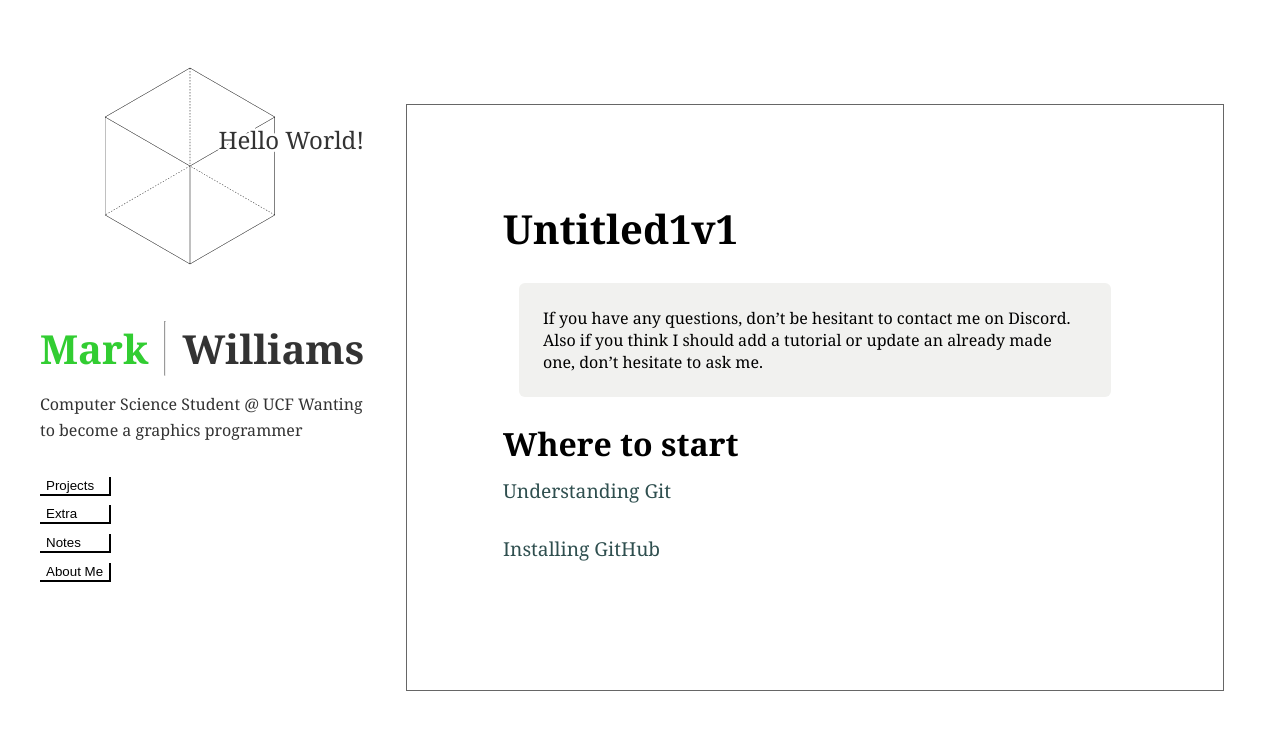
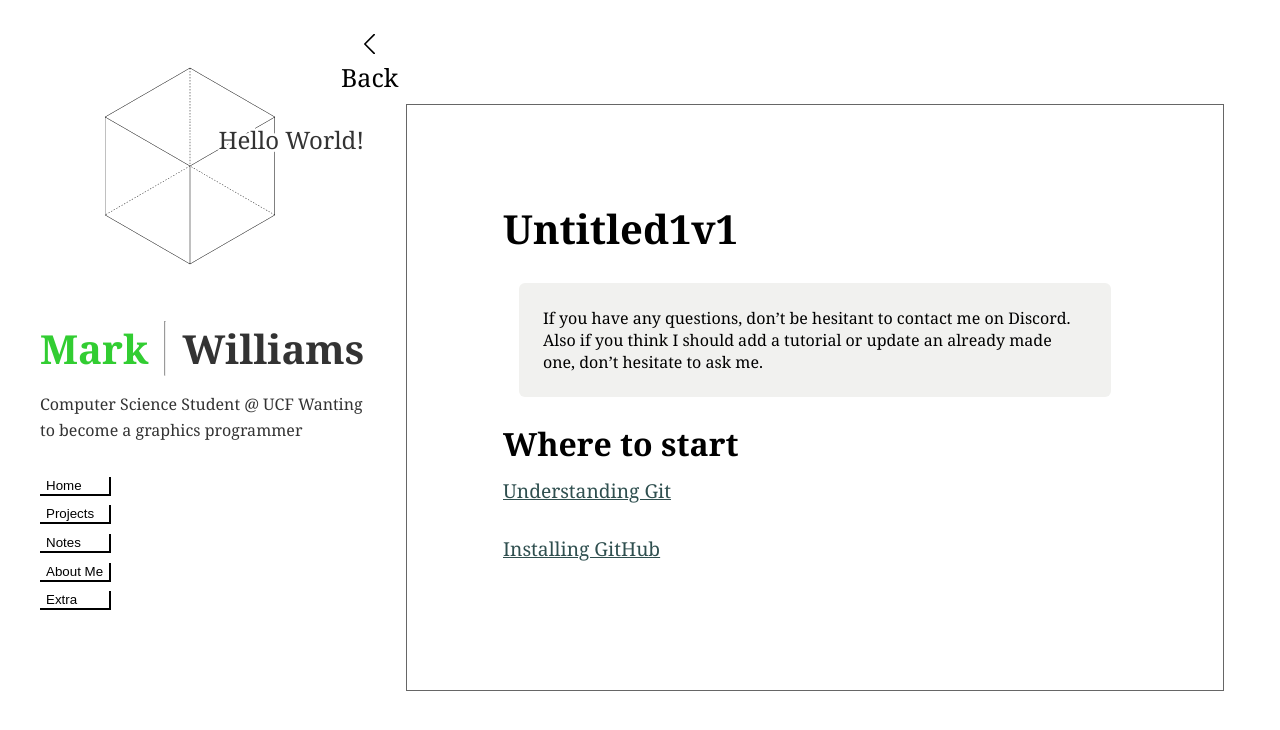
Before and after one commit to MW-0317/MW-0317.github.io, a React app in the folder my-app/: page /#/project/u1v1 in a window 1280 px wide. Built offline with nearby package versions, Linux system fonts and the light colour scheme; a web font is replaced by a local one.

Commit message:
Updated web

```diff
--- a/my-app/src/Content.css
+++ b/my-app/src/Content.css
@@ -4,9 +4,9 @@ a {
     cursor: pointer;
 }
 
-a:link {
+/* a:link {
     text-decoration: none;
-}
+} */
 
 a:visited {
     text-decoration: none;
@@ -17,12 +17,15 @@ a:hover {
 }
 
 .Content {
-    min-width: auto;
+    /* min-width: auto; */
+    min-width: 8.5in;
     margin: 0;
     margin-top: 1in;
     max-width: 8.5in;
     padding-left: 20px;
     border-left: dashed 1px;
+
+    /* Flex Properties*/
 }
 
 iframe {
--- a/my-app/src/Information.css
+++ b/my-app/src/Information.css
@@ -74,6 +74,7 @@
   flex-direction: column;
   margin-top: 0.5em;
   float: left;
+  text-decoration: none;
 }
 
 button {
@@ -85,11 +86,16 @@ button {
   cursor: pointer;
   /* margin-top: 1em; */
   text-align: left;
+
+  transition-duration: 200ms;
+}
+
+button p {
+  text-decoration: none;
 }
 
 button:hover {
   border-right: 2px solid limegreen; /* green */
   border-bottom: 2px solid limegreen;
   transform: translate(1em, 0);
-  transition-duration: 50ms;
 }
--- a/my-app/src/Information.js
+++ b/my-app/src/Information.js
@@ -26,14 +26,14 @@ function Information( {onC} ) {
         </div>
 
         <div className='contentSelection'>
+        <Link to="/" className='contentSelection'>
+            <button onClick={() => onC('home')}>
+              Home
+            </button>
+          </Link>
           <Link to="/" className='contentSelection'>
             <button onClick={() => onC('projects')}>
               Projects
-            </button>
-          </Link>
-          <Link to="/" className='contentSelection'>
-            <button onClick={() => onC('resources')}>
-              Extra
             </button>
           </Link>
           <Link to="/" className='contentSelection'>
@@ -46,6 +46,11 @@ function Information( {onC} ) {
               About Me
             </button>
           </Link>
+          <Link to="/" className='contentSelection'>
+            <button onClick={() => onC('resources')}>
+              Extra
+            </button>
+          </Link>
         </div>
       </header>
     </div>
--- a/my-app/src/MainPage.css
+++ b/my-app/src/MainPage.css
@@ -1,8 +1,14 @@
 .bodyFlex {
+    width: 100%;
     display: flex;
+    /* align-items: center; */
     align-items: flex-start;
     flex-wrap: wrap;
     flex-direction: row;
+    justify-content: center;
+    /* position: absolute;
+    left: 50%;
+    transform: translate(-50%, 0); */
 }
 
 .vr {
--- a/my-app/src/MainPage.js
+++ b/my-app/src/MainPage.js
@@ -16,12 +16,13 @@ import AboutMe from './contentpages/AboutMe';
 import Notes from './contentpages/Notes';
 import JobMaterials from './contentpages/projects/enc3241/JobMaterials';
 import ResearchProposal from './contentpages/projects/enc3241/ResearchProposal';
+import Home from './contentpages/Home';
 
 class MainPage extends Component {
     // constructor(props) {
     //     super(props);
     // }
-    state = { currentPage: <Projects /> }
+    state = { currentPage: <Home /> }
 
     changeState = (s) => {
         let page;
@@ -31,8 +32,10 @@ class MainPage extends Component {
             page = <Projects />
         } else if (s === "aboutme") {
             page = <AboutMe />
+        } else if (s === "notes") {
+            page = <Notes />
         } else {
-            page = <Notes />
+            page = <Home />
         }
         this.setState({currentPage: page});
     }
--- /dev/null
+++ b/my-app/src/contentpages/Home.js
@@ -0,0 +1,14 @@
+import React from 'react';
+import Content from '../Content';
+
+function Home() {
+    return (
+        <Content>
+            <div className='homepage'>
+                <h1>Hello World!</h1>
+            </div>
+        </Content>
+    );
+}
+
+export default Home;
--- a/my-app/src/contentpages/ListItem.js
+++ b/my-app/src/contentpages/ListItem.js
@@ -5,7 +5,7 @@ import './ListItem.css';
 function ListItem( {href, title, desc, isFile} ) {
     return (
         <div className='resource'>
-            {isFile ? <a href={href}> {title} </a> : <Link to={href}> {title} </Link>}
+            {isFile ? <a className='link' href={href}> {title} </a> : <Link className='link' to={href}> {title} </Link>}
             <p className='rDetail'>
                 {desc}
             </p>
--- a/my-app/src/contentpages/projects/Project.css
+++ b/my-app/src/contentpages/projects/Project.css
@@ -15,3 +15,32 @@
 h1 {
     margin-top: 0;
 }
+
+.backbtn {
+    position: absolute;
+    float: left;
+    left: -1.75in;
+    top: -1.75in;
+    border: none;
+    align-items: center;
+    text-align: center;
+}
+
+.backbtn:hover{
+    border: none;
+    transform: translate(-1em, 0);
+}
+
+.backarrow {
+    height: 20px;
+}
+
+.backbtn:hover .backarrow {
+    filter: invert(63%) sepia(13%) saturate(2718%) hue-rotate(71deg) brightness(100%) contrast(87%);
+
+}
+
+.bbtxt {
+    font-size: 25px;
+    margin: 0;
+}
--- a/my-app/src/contentpages/projects/Project.js
+++ b/my-app/src/contentpages/projects/Project.js
@@ -1,5 +1,8 @@
 import React, { Component } from 'react';
-import './Project.css'
+import './Project.css';
+import { Link } from 'react-router-dom';
+
+import backbtn from './src/backbtno2.svg';
 
 class Project extends Component {
     // constructor(props) {
@@ -8,9 +11,26 @@ class Project extends Component {
     state = {  }
     render() {
         return (
+            <>
             <div className='project'>
+                <div style={
+                    {
+                        position: 'relative'
+                    }
+                }>
+                    <Link to="/">
+                    <button className='backbtn'>
+                        <img className='backarrow' src={backbtn} alt="backarrow" />
+                        <p className='bbtxt'>
+                            Back
+                        </p>
+                    </button>
+                    </Link>
+                </div>
+
                 {this.props.children}
             </div>
+            </>
          );
     }
 }
```
Also changed, not shown: my-app/src/contentpages/projects/src/backbtn.svg (added), my-app/src/contentpages/projects/src/backbtno.svg (added), my-app/src/contentpages/projects/src/backbtno2.svg (added).
